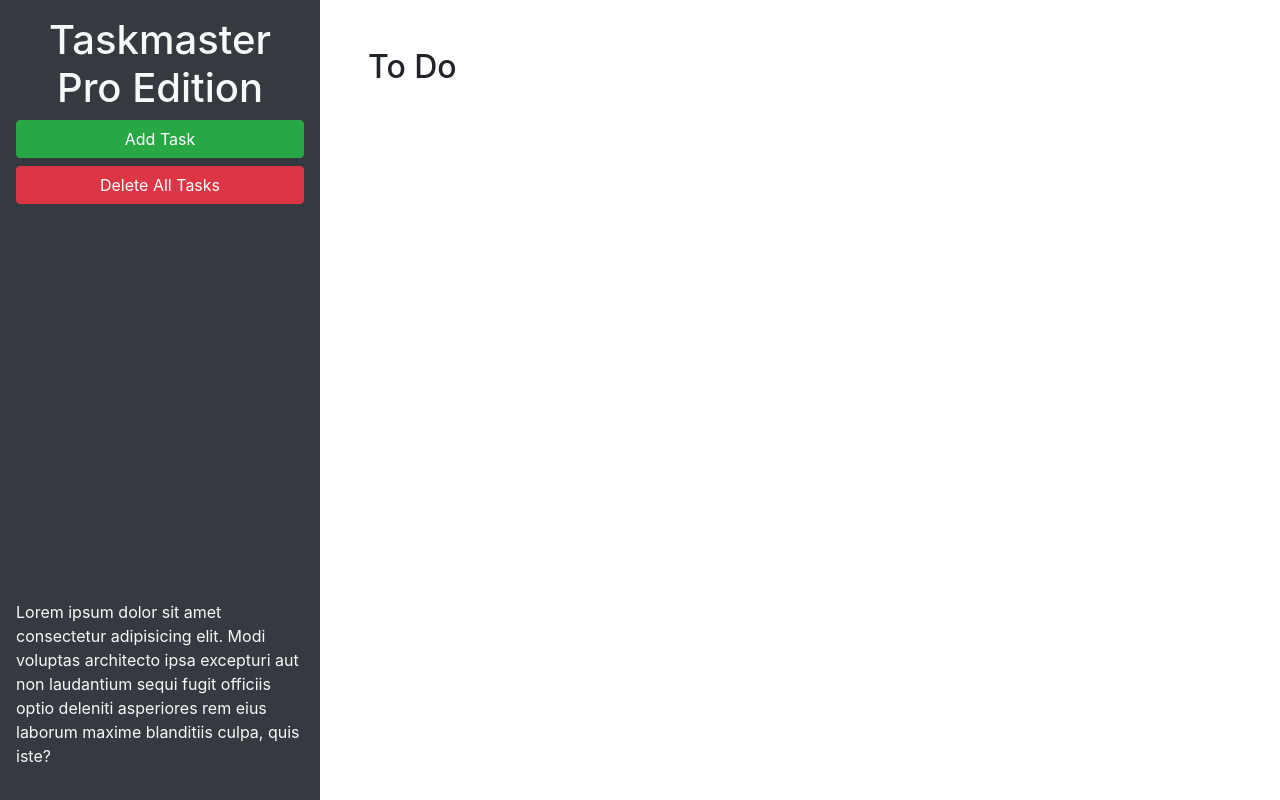
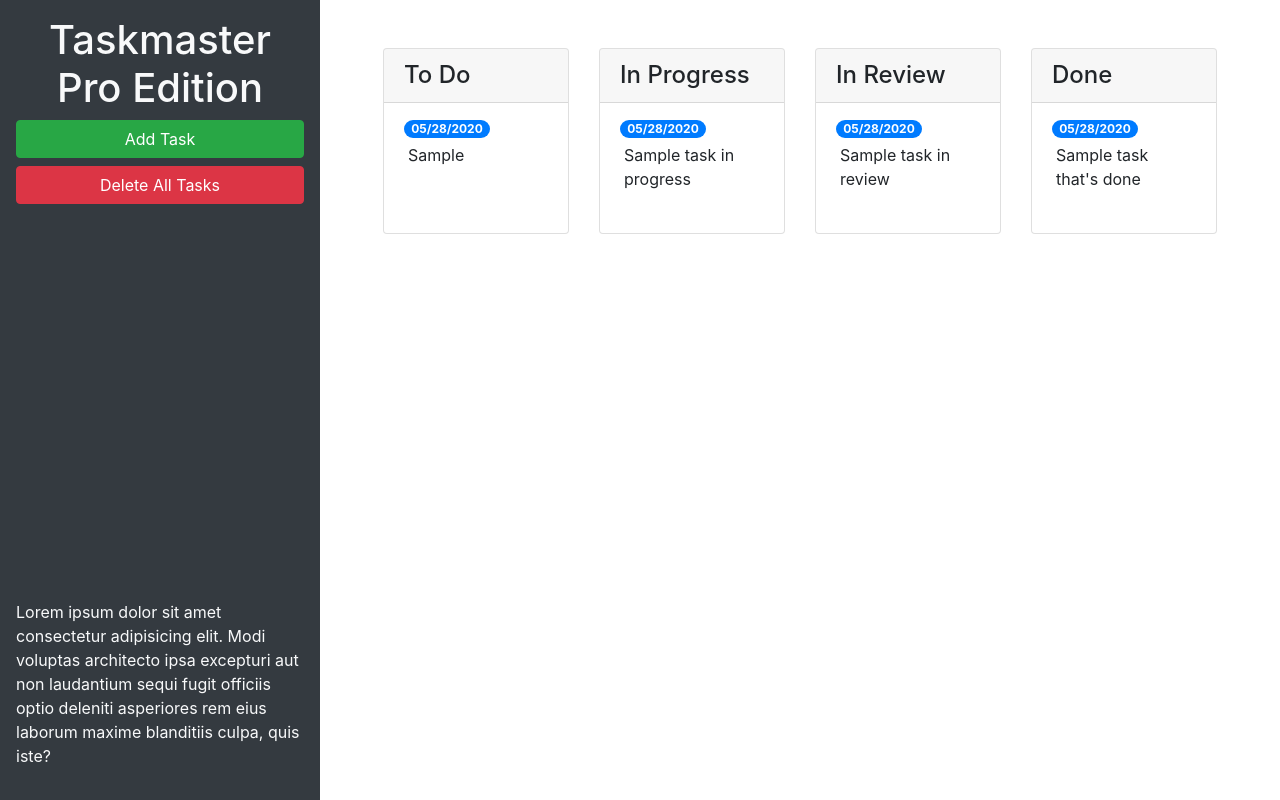
Before and after one commit to Sdillon215/taskmaster-pro, a plain HTML site: page index.html in a window 1280 px wide. Drawn offline with nearby package versions, Linux system fonts and the light colour scheme.

Commit message:
modal touched up, cards added

```diff
--- a/index.html
+++ b/index.html
@@ -24,9 +24,65 @@
       </p>
     </header>
     <main class="col-12 col-lg-9">
-      <div class="m-5">
-        <h2>To Do</h2>
-        <ul id="list-toDo" class="list-group"> </ul>
+      <div class="m-5 row justify-content-around">
+        <div class="col-12 col-md-6 col-xl-3 mb-3">
+          <div class="card">
+            <h4 class="card-header">
+              To Do
+            </h4>
+            <ul id="list-toDo" class="list-group list-group-flush">
+              <li class="list-group-item">
+                <span class="badge badge-primary badge-pill">05/28/2020</span>
+                <p class="m-1">Sample</p>
+              </li>
+            </ul>
+          </div>
+        </div>
+
+        <!-- in progress start -->
+        <div class="col-12 col-md-6 col-xl-3 mb-3">
+          <div class="card">
+            <h4 class="card-header">
+              In Progress
+            </h4>
+            <ul id="list-inProgress" class="list-group list-group-flush">
+              <li class="list-group-item">
+                <span class="badge badge-primary badge-pill">05/28/2020</span>
+                <p class="m-1">Sample task in progress</p>
+              </li>
+            </ul>
+          </div>
+        </div>
+
+        <!-- in review start -->
+        <div class="col-12 col-md-6 col-xl-3 mb-3">
+          <div class="card">
+            <h4 class="card-header">
+              In Review
+            </h4>
+            <ul id="list-inReview" class="list-group list-group-flush">
+              <li class="list-group-item">
+                <span class="badge badge-primary badge-pill">05/28/2020</span>
+                <p class="m-1">Sample task in review</p>
+              </li>
+            </ul>
+          </div>
+        </div>
+        <!-- in review end -->
+        <!-- done start -->
+        <div class="col-12 col-md-6 col-xl-3 mb-3">
+          <div class="card">
+            <h4 class="card-header">
+              Done
+            </h4>
+            <ul id="list-done" class="list-group list-group-flush">
+              <li class="list-group-item">
+                <span class="badge badge-primary badge-pill">05/28/2020</span>
+                <p class="m-1">Sample task that's done</p>
+              </li>
+            </ul>
+          </div>
+        </div>
       </div>
     </main>
   </div>
@@ -46,11 +102,11 @@
           <form>
             <div class="form-group">
               <label for="modalTaskDescription">Task description</label>
-              <textarea id="modalTaskDescription" rows="3"></textarea>
+              <textarea id="modalTaskDescription" rows="3" class="form-control"></textarea>
             </div>
             <div class="form-group">
               <label for="modalDueDate">Due date</label>
-              <input type="text" id="modalDueDate" placeholder="mm/dd/yyyy" autocomplete="off" />
+              <input type="text" class="form-control" id="modalDueDate" placeholder="mm/dd/yyyy" autocomplete="off" />
             </div>
           </form>
         </div>
```
